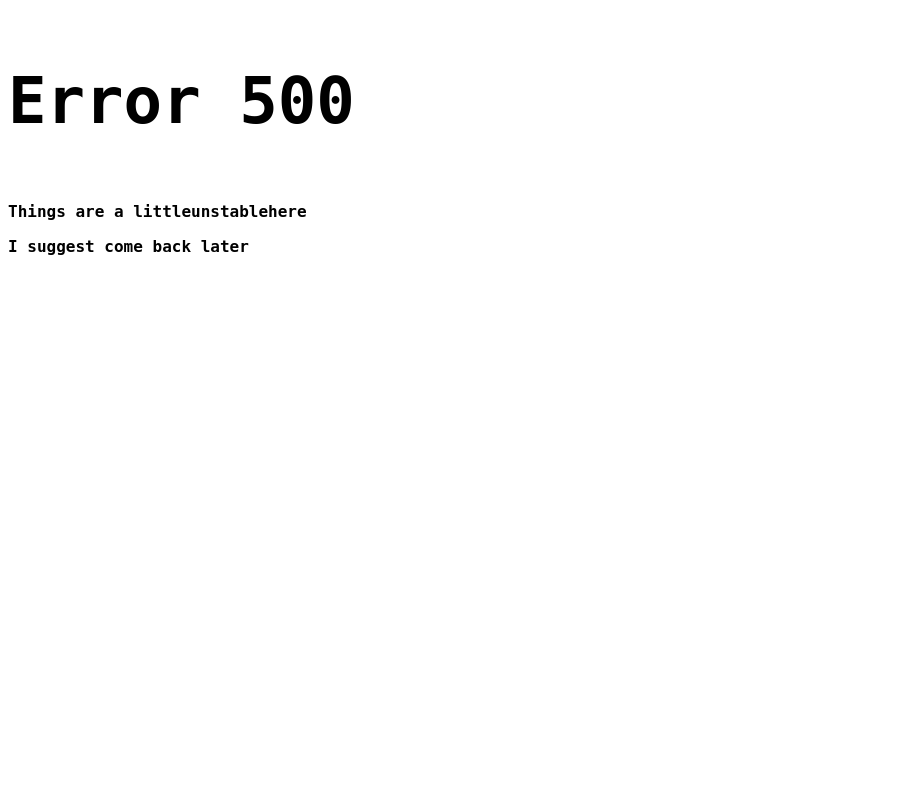
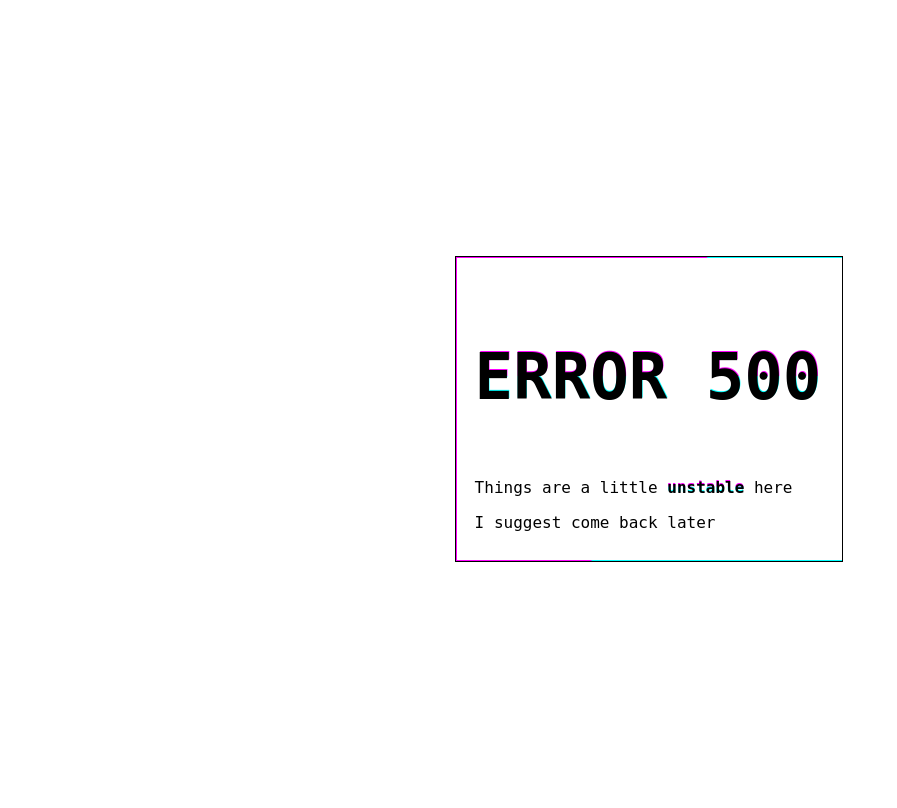
Before and after one commit to Coder-fox-bd/ecommerce, a Django app: template deshibazar/templates/deshibazar/error_500.html in a window 1280 px wide. Shown: the whole page, without its empty margins (0-897 px from the left). Before the commit the page ends 255 px from the top, so only its background shows below. Run offline with Django 3.2, Linux system fonts and the light colour scheme; the template is opened without the code that fills it, so the values that code supplies are empty.

Commit message:
ecommerce commit 9

```diff
--- a/deshibazar/static/css/error_500.css
+++ b/deshibazar/static/css/error_500.css
@@ -1,115 +1,254 @@
-$color-1 = magenta;
-$color-2 = cyan;
-
-html,body{
-  height 100%;
+html,
+body {
+  height: 100%;
 }
-body{
-  display grid;
-  width 100%;
+body {
+  display: grid;
+  width: 100%;
   font-family: Inconsolata, monospace;
 }
-div #error{
-    position relative;
-    margin auto; padding: 20px;
-    z-index 2;
+body div#error {
+  position: relative;
+  margin: auto;
+  padding: 20px;
+  z-index: 2;
 }
-div #box{
-    position absolute; top 0; left 0;
-    width 100%; height 100%;
-    border 1px solid #000;
-
-    &:before, &:after
-    content '';
-    position absolute; top 0; left 0;
-    width 100%; height 100%;
-    box-shadow inset 0px 0px 0px 1px #000;
+body div#error div#box {
+  position: absolute;
+  top: 0;
+  left: 0;
+  width: 100%;
+  height: 100%;
+  border: 1px solid #000;
+}
+body div#error div#box:before,
+body div#error div#box:after {
+  content: '';
+  position: absolute;
+  top: 0;
+  left: 0;
+  width: 100%;
+  height: 100%;
+  box-shadow: inset 0px 0px 0px 1px #000;
   mix-blend-mode: multiply;
-    animation dance 2s infinite steps(1);
-
-    &:before
-    clip-path: polygon(0 0, 65% 0, 35% 100%, 0 100%)
-    box-shadow inset 0px 0px 0px 1px currentColor;
-    color $color-1;
-
-    &:after
+  animation: dance 2s infinite steps(1);
+}
+body div#error div#box:before {
+  clip-path: polygon(0 0, 65% 0, 35% 100%, 0 100%);
+  box-shadow: inset 0px 0px 0px 1px currentColor;
+  color: #f0f;
+}
+body div#error div#box:after {
   clip-path: polygon(65% 0, 100% 0, 100% 100%, 35% 100%);
   animation-duration: 0.5s;
   animation-direction: alternate;
-    box-shadow inset 0px 0px 0px 1px currentColor;
-    color $color-2;
+  box-shadow: inset 0px 0px 0px 1px currentColor;
+  color: #0ff;
 }
-h3{
-    position relative;
-    font-size: 5vw; font-weight: 700;
-    text-transform uppercase;
+body div#error h3 {
+  position: relative;
+  font-size: 5vw;
+  font-weight: 700;
+  text-transform: uppercase;
   animation: blink 1.3s infinite steps(1);
-
-    &:before, &:after
-    content 'ERROR 500';
-    position absolute; top -1px; left 0;
+}
+body div#error h3:before,
+body div#error h3:after {
+  content: 'ERROR 500';
+  position: absolute;
+  top: -1px;
+  left: 0;
   mix-blend-mode: soft-light;
-    animation dance 2s infinite steps(2);
-
-    &:before
-        clip-path: polygon(0 0, 100% 0, 100% 50%, 0 50%)
-        color: $color-1;
+  animation: dance 2s infinite steps(2);
+}
+body div#error h3:before {
+  clip-path: polygon(0 0, 100% 0, 100% 50%, 0 50%);
+  color: #f0f;
   animation: shiftright 2s steps(2) infinite;
-    &:after
-        clip-path: polygon(0 100%, 100% 100%, 100% 50%, 0 50%)
-        color: $color-2;
+}
+body div#error h3:after {
+  clip-path: polygon(0 100%, 100% 100%, 100% 50%, 0 50%);
+  color: #0ff;
   animation: shiftleft 2s steps(2) infinite;
 }
-p{
-    position relative
-    margin-bottom 8px;
-
-    span
-    position relative;
-    display inline-block;
+body div#error p {
+  position: relative;
+  margin-bottom: 8px;
+}
+body div#error p span {
+  position: relative;
+  display: inline-block;
   font-weight: bold;
   color: #000;
-    animation blink 3s steps(1) infinite;
-
-    &:before, &:after
-        content 'unstable';
-        position absolute;
-        top -1px; left 0;
-        mix-blend-mode multiply;
-
-    &:before
-        clip-path: polygon(0 0, 100% 0, 100% 50%, 0 50%)
-        color: $color-1;
+  animation: blink 3s steps(1) infinite;
+}
+body div#error p span:before,
+body div#error p span:after {
+  content: 'unstable';
+  position: absolute;
+  top: -1px;
+  left: 0;
+  mix-blend-mode: multiply;
+}
+body div#error p span:before {
+  clip-path: polygon(0 0, 100% 0, 100% 50%, 0 50%);
+  color: #f0f;
   animation: shiftright 1.5s steps(2) infinite;
-    &:after
-        clip-path: polygon(0 100%, 100% 100%, 100% 50%, 0 50%)
-        color: $color-2;
+}
+body div#error p span:after {
+  clip-path: polygon(0 100%, 100% 100%, 100% 50%, 0 50%);
+  color: #0ff;
   animation: shiftleft 1.7s steps(2) infinite;
 }
-@keyframes dance
-  0%, 84%, 94%
-    transform skew(0deg);
-  85%
-    transform skew(5deg);
-  90%
-    transform skew(-5deg);
-  98%
-    transform skew(3deg);
-
-@keyframes shiftleft
-  0%, 87%, 100%
-    transform translate(0,0) skew(0deg);
-  84%, 90%
-    transform translate(-8px,0) skew(20deg);
-
-@keyframes shiftright
-  0%, 87%, 100%
-    transform translate(0,0) skew(0deg);
-  84%, 90%
-    transform translate(8px,0) skew(20deg);
-
-@keyframes blink
-  0%, 50%, 85%, 100%
-    color #000;
-  87%, 95%
-    color transparent;
+@-moz-keyframes dance {
+  0%, 84%, 94% {
+    transform: skew(0deg);
+  }
+  85% {
+    transform: skew(5deg);
+  }
+  90% {
+    transform: skew(-5deg);
+  }
+  98% {
+    transform: skew(3deg);
+  }
+}
+@-webkit-keyframes dance {
+  0%, 84%, 94% {
+    transform: skew(0deg);
+  }
+  85% {
+    transform: skew(5deg);
+  }
+  90% {
+    transform: skew(-5deg);
+  }
+  98% {
+    transform: skew(3deg);
+  }
+}
+@-o-keyframes dance {
+  0%, 84%, 94% {
+    transform: skew(0deg);
+  }
+  85% {
+    transform: skew(5deg);
+  }
+  90% {
+    transform: skew(-5deg);
+  }
+  98% {
+    transform: skew(3deg);
+  }
+}
+@keyframes dance {
+  0%, 84%, 94% {
+    transform: skew(0deg);
+  }
+  85% {
+    transform: skew(5deg);
+  }
+  90% {
+    transform: skew(-5deg);
+  }
+  98% {
+    transform: skew(3deg);
+  }
+}
+@-moz-keyframes shiftleft {
+  0%, 87%, 100% {
+    transform: translate(0, 0) skew(0deg);
+  }
+  84%, 90% {
+    transform: translate(-8px, 0) skew(20deg);
+  }
+}
+@-webkit-keyframes shiftleft {
+  0%, 87%, 100% {
+    transform: translate(0, 0) skew(0deg);
+  }
+  84%, 90% {
+    transform: translate(-8px, 0) skew(20deg);
+  }
+}
+@-o-keyframes shiftleft {
+  0%, 87%, 100% {
+    transform: translate(0, 0) skew(0deg);
+  }
+  84%, 90% {
+    transform: translate(-8px, 0) skew(20deg);
+  }
+}
+@keyframes shiftleft {
+  0%, 87%, 100% {
+    transform: translate(0, 0) skew(0deg);
+  }
+  84%, 90% {
+    transform: translate(-8px, 0) skew(20deg);
+  }
+}
+@-moz-keyframes shiftright {
+  0%, 87%, 100% {
+    transform: translate(0, 0) skew(0deg);
+  }
+  84%, 90% {
+    transform: translate(8px, 0) skew(20deg);
+  }
+}
+@-webkit-keyframes shiftright {
+  0%, 87%, 100% {
+    transform: translate(0, 0) skew(0deg);
+  }
+  84%, 90% {
+    transform: translate(8px, 0) skew(20deg);
+  }
+}
+@-o-keyframes shiftright {
+  0%, 87%, 100% {
+    transform: translate(0, 0) skew(0deg);
+  }
+  84%, 90% {
+    transform: translate(8px, 0) skew(20deg);
+  }
+}
+@keyframes shiftright {
+  0%, 87%, 100% {
+    transform: translate(0, 0) skew(0deg);
+  }
+  84%, 90% {
+    transform: translate(8px, 0) skew(20deg);
+  }
+}
+@-moz-keyframes blink {
+  0%, 50%, 85%, 100% {
+    color: #000;
+  }
+  87%, 95% {
+    color: transparent;
+  }
+}
+@-webkit-keyframes blink {
+  0%, 50%, 85%, 100% {
+    color: #000;
+  }
+  87%, 95% {
+    color: transparent;
+  }
+}
+@-o-keyframes blink {
+  0%, 50%, 85%, 100% {
+    color: #000;
+  }
+  87%, 95% {
+    color: transparent;
+  }
+}
+@keyframes blink {
+  0%, 50%, 85%, 100% {
+    color: #000;
+  }
+  87%, 95% {
+    color: transparent;
+  }
+}
--- a/deshibazar/templates/deshibazar/error_500.html
+++ b/deshibazar/templates/deshibazar/error_500.html
@@ -17,11 +17,10 @@
 <body>
 
     <div id="error">
-        <div id="box">
-            <h3>Error 500</h3>
-            <p>Things are a little<span>unstable</span>here</p>
-            <p>I suggest come back later</p>
-        </div>
+        <div id="box"></div>
+        <h3>ERROR 500</h3>
+        <p>Things are a little <span>unstable</span> here</p>
+        <p>I suggest come back later</p>
     </div>
 
 </body>
```
Lines whose indentation alone changed are shown as unchanged.
